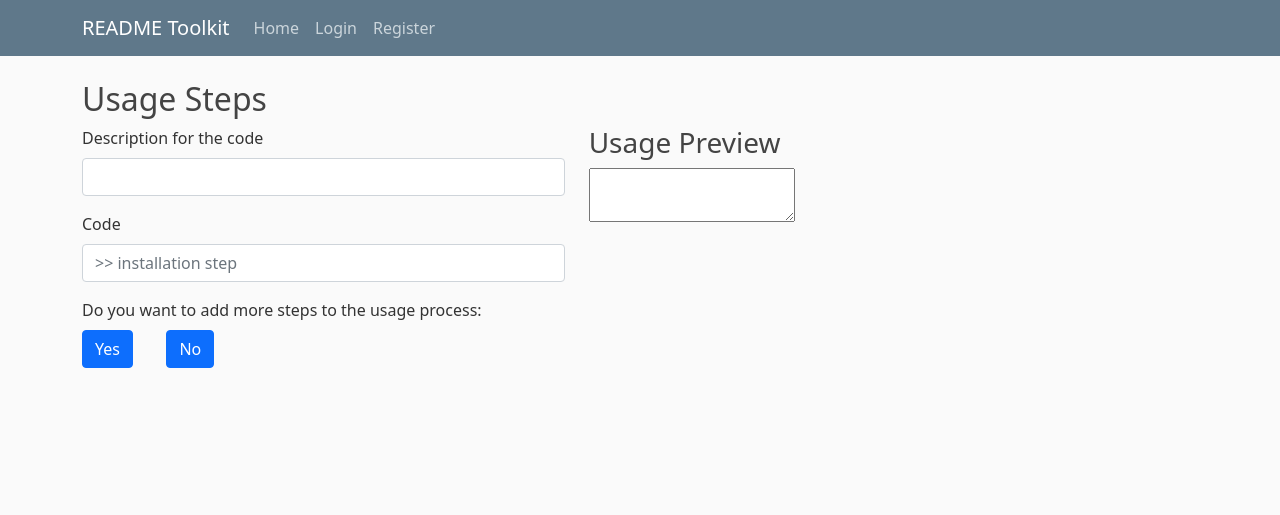
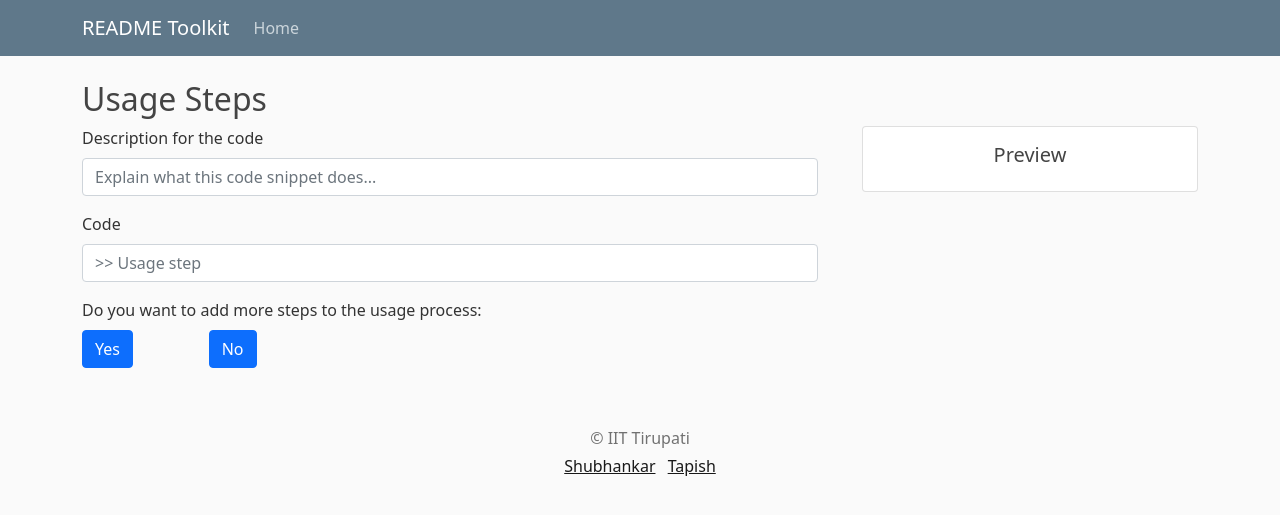
Before and after one commit to tapish2000/readme_toolkit, a Django app: page /usage/ in a window 1280 px wide. Shown: the top 515 px of the page. Run offline with Django 3.2, Linux system fonts and the light colour scheme.

Commit message:
integration started

```diff
--- /dev/null
+++ b/config.json
@@ -0,0 +1 @@
+{"GITHUB_TOKEN" : "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"}
--- a/readme_toolkit/readme_form/templates/readme_form/base.html
+++ b/readme_toolkit/readme_form/templates/readme_form/base.html
@@ -30,25 +30,35 @@
             <div class="navbar-nav mr-auto">
               <a class="nav-item nav-link" href="{% url 'readme-home' %}">Home</a>
             </div>
-            <!-- Navbar Right Side -->
-            <div class="navbar-nav">
-              <a class="nav-item nav-link" href="#">Login</a>
-              <a class="nav-item nav-link" href="#">Register</a>
-            </div>
           </div>
         </div>
       </nav>
     </header>
     <main role="main" class="container">
       <div class="row">
-        <div class="col-md-8">
+        <div class="col-md-12">
           {% block content %}{% endblock %}
         </div>
       </div>
     </main>
+    <footer class="footer">
+      <nav class="navbar navbar-light">
+          <p class="navbar-brand">
+                  <div class="col-sm-12 text-center navbar-text">
+                      <p class="mb-1">&copy; IIT Tirupati</p>
+                  <ul class="list-inline">
+                      <li class="list-inline-item"><a href="http://github.com/shobhi1310">Shubhankar</a></li>
+                      <li class="list-inline-item"><a href="http://github.com/tapish2000">Tapish</a></li>
+                  </ul>
+              </div>
+
+          </p>
+      </nav>
+  </footer>
 
     <!-- Optional JavaScript -->
     <!-- jQuery first, then Popper.js, then Bootstrap JS -->
+    <script src="https://ajax.googleapis.com/ajax/libs/jquery/3.5.1/jquery.min.js"></script>
     <script src="https://cdn.jsdelivr.net/npm/bootstrap@5.0.0-beta3/dist/js/bootstrap.bundle.min.js" integrity="sha384-JEW9xMcG8R+pH31jmWH6WWP0WintQrMb4s7ZOdauHnUtxwoG2vI5DkLtS3qm9Ekf" crossorigin="anonymous"></script>
 
 </body>
--- a/readme_toolkit/readme_form/templates/readme_form/usage.html
+++ b/readme_toolkit/readme_form/templates/readme_form/usage.html
@@ -3,20 +3,20 @@
     <h2>Usage Steps</h2>
     <div class="row">
         <div class="col-sm-8">
-            <form>
+            <form method="POST" action=".">{% csrf_token %}
                 <div class="mb-3">
                     <label for="description" class="form-label">Description for the code</label>
-                    <input type="text" class="form-control" id="description">
+                    <input type="text" class="form-control" placeholder="Explain what this code snippet does..." name="description">
                 </div>
                 <div class="mb-3">
                     <label for="code" class="form-label">Code</label>
-                    <input class="form-control" placeholder=">> installation step" id="code">
+                    <input class="form-control" placeholder=">> Usage step" name="code">
                 </div>
                 <div class="mb-3">
                     <label for="moresteps" class="form-label">Do you want to add more steps to the usage process:</label>
                     <div class="row">
                         <div class="col-sm-2">
-                            <a class="btn btn-primary" href="{% url 'readme-usage' %}">Yes</a>
+                            <button type="submit" class="btn btn-primary">Yes</button>
                         </div>
                         <div class="col-sm-2">
                             <a class="btn btn-primary">No</a>
@@ -26,8 +26,17 @@
             </form>
         </div>
         <div class="col-sm-4">
-            <h3>Usage Preview</h3>
-            <textarea></textarea>
+            <div class="card" style="text-align: center;margin-left: 20px;">
+                <div class="card-body">
+                    <h5 class="card-title">Preview</h5>
+                    {% for step in usage_steps %}
+                    {% for key,value in step.items %}
+                    <p>{{ value }}</p>
+                    {% endfor %}
+                    <hr>
+                    {% endfor %}
+                </div>
+            </div>
         </div>
-    </div>
+</div>
 {% endblock content %}
--- a/readme_toolkit/readme_form/views.py
+++ b/readme_toolkit/readme_form/views.py
@@ -1,4 +1,8 @@
 from django.shortcuts import render
+
+install_steps = []
+usage_steps = []
+details = {}
 
 usecases = [
     ["Developers", "Businesses", "Students"],
@@ -20,10 +24,28 @@ def home(request):
         "usecases": usecases,
         "genres": genres
     }
+    if request.method == "POST":
+        details = {
+            'repoLink' : request.POST.get('repoLink'),
+            'purpose' : request.POST.get('purpose'),
+            'license-name' : request.POST.get('license-name'),
+            'license-url' : request.POST.get('license-url'),
+            'usecase' : request.POST.getlist('usecase[]'),
+            'genre' : request.POST.getlist('genre[]')
+        }
+        return render(request, 'readme_form/installation.html',{'install_steps':install_steps})
     return render(request, 'readme_form/home.html', context)
 
 def installation(request):
-    return render(request, 'readme_form/installation.html')
+    if request.method=="POST":
+        description = request.POST.get('description')
+        code = request.POST.get('code')
+        install_steps.append({'description':description,'code':code})
+    return render(request, 'readme_form/installation.html',{'install_steps':install_steps})
 
 def usage(request):
-    return render(request, 'readme_form/usage.html')
+    if request.method=="POST":
+        description = request.POST.get('description')
+        code = request.POST.get('code')
+        usage_steps.append({'description':description,'code':code})
+    return render(request, 'readme_form/usage.html',{'usage_steps':usage_steps})
```
Also changed, not shown: readme_toolkit/readme_form/templates/readme_form/home.html (+8 -8 lines), readme_toolkit/readme_form/templates/readme_form/installation.html (+15 -6 lines), requirements.txt (+1 -6 lines), 1 other file.
